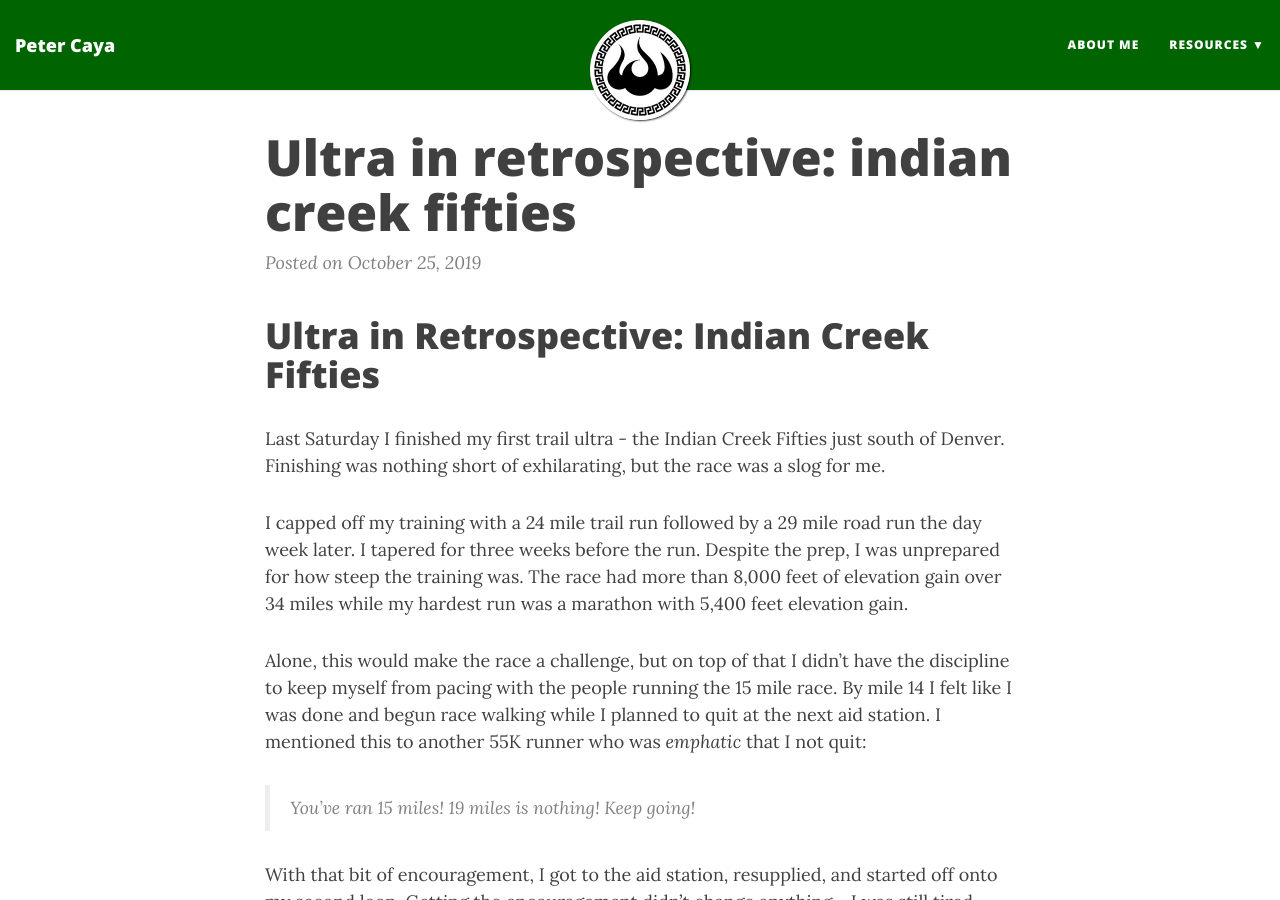
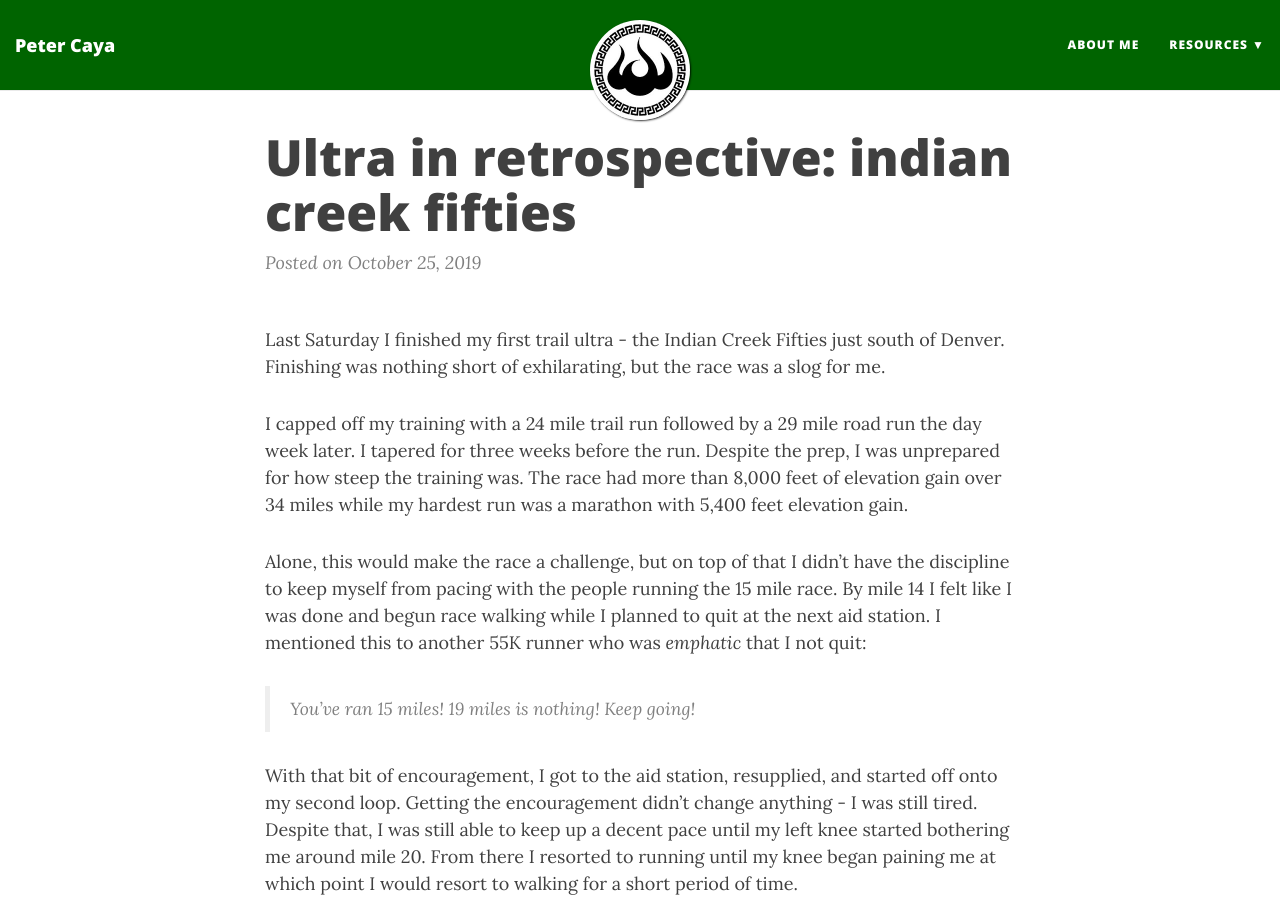
Before and after one commit to poc1673/old_poc1673.github.io, a Jekyll site: the page built from _posts/2019-10-25-Ultra in Retrospective: Indian Creek Fifties.md, in a window 1280 px wide and 900 px high. Built offline with Jekyll 4.4.1, drawn with Linux system fonts in a browser that asks for light colours; nearby versions of some CDN libraries.

Commit message:
Update 2019-10-25-Ultra in Retrospective: Indian Creek Fifties.md

```diff
--- a/_posts/2019-10-25-Ultra in Retrospective: Indian Creek Fifties.md
+++ b/_posts/2019-10-25-Ultra in Retrospective: Indian Creek Fifties.md
@@ -1,5 +1,3 @@
-# Ultra in Retrospective: Indian Creek Fifties
-
 Last Saturday I finished my first trail ultra - the Indian Creek Fifties just south of Denver. Finishing was nothing short of exhilarating, but the race was a slog for me.
 
 I capped off my training with a 24 mile trail run followed by a 29 mile road run the day week later. I tapered for three weeks before the run. Despite the prep, I was unprepared for how steep the training was. The race had more than 8,000 feet of elevation gain over 34 miles while my hardest run was a marathon with 5,400 feet elevation gain.
```
